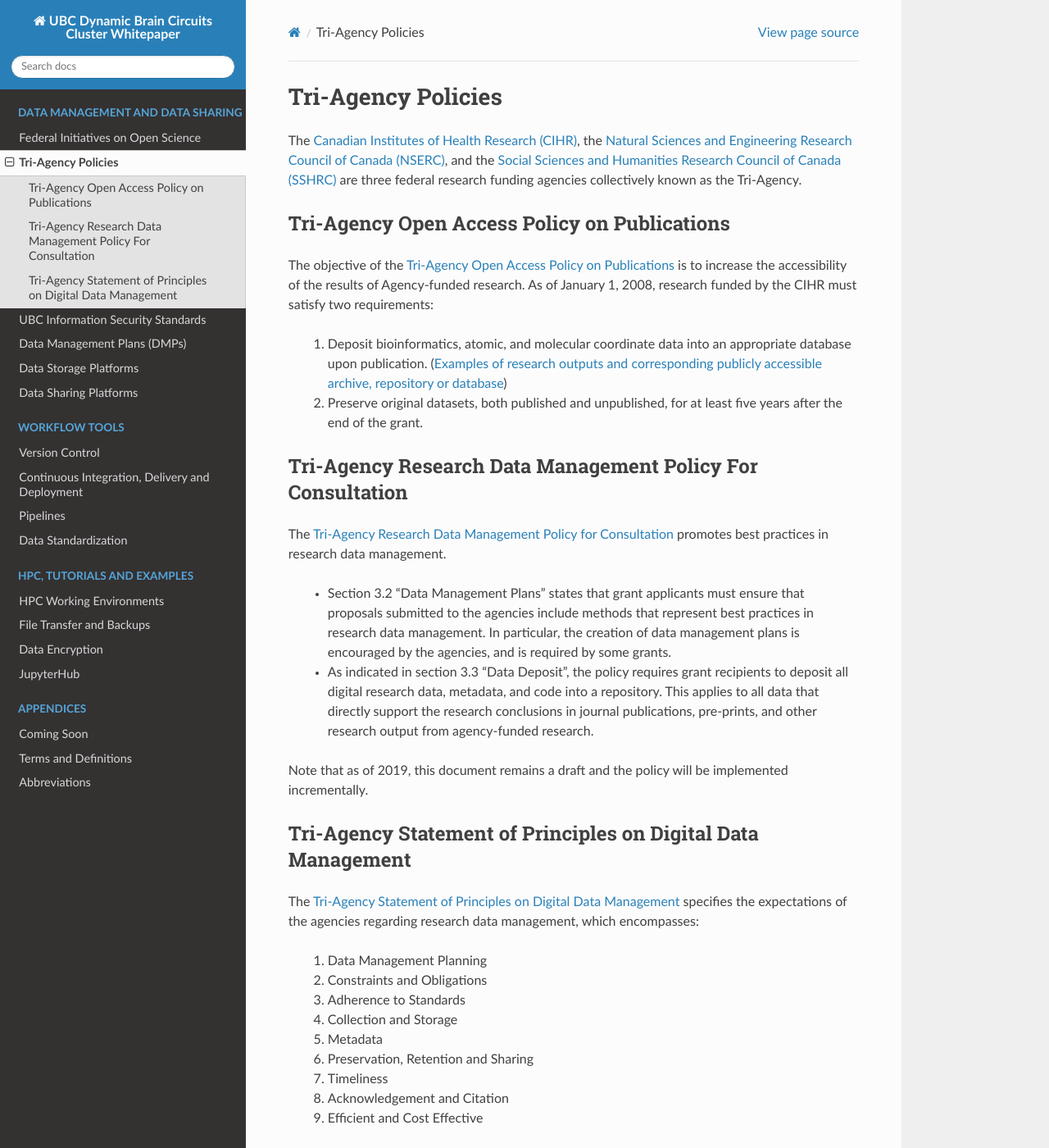
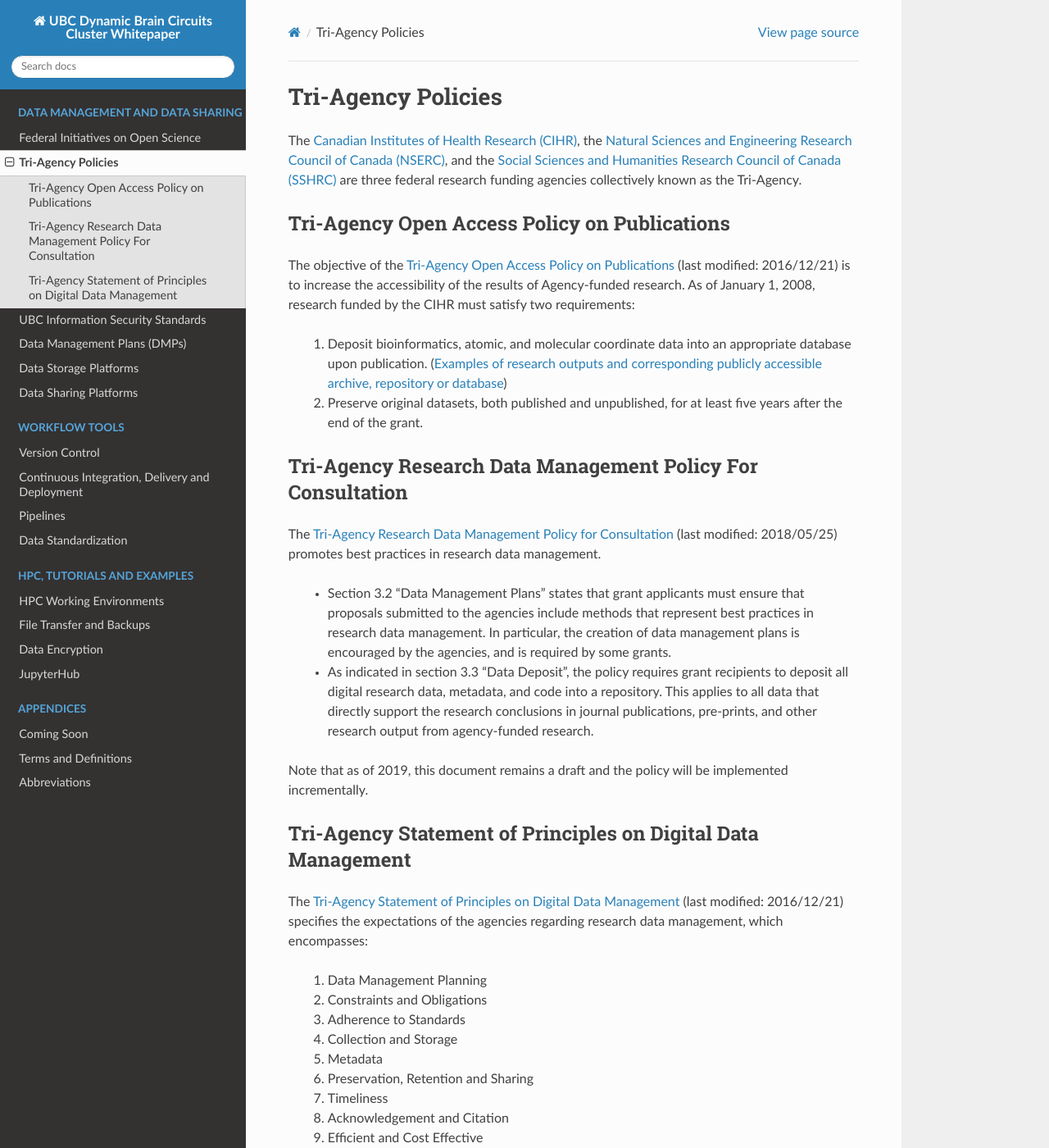
Before and after one commit to ubcbraincircuits/whitepaper, a Sphinx documentation site: the page built from source/ethics_legal/tri-agency.rst, in a window 1280 px wide and 1400 px high. Shown: the whole window at 82% size. Built offline with Sphinx 7.4.7 and the Read the Docs theme 2.0.0, drawn with Linux system fonts in a browser that asks for light colours; pages that are not in the unit, such as notebooks, are missing from menus.

Commit message:
Add dates of last modification

```diff
--- a/source/ethics_legal/tri-agency.rst
+++ b/source/ethics_legal/tri-agency.rst
@@ -10,7 +10,7 @@
 ---------------------------------------------
 
 The objective of the `Tri-Agency Open Access Policy on Publications <http://www.science.gc.ca/eic/site/063.nsf/eng/h_F6765465.html>`_
-is to increase the accessibility of the results of Agency-funded research. As of January 1, 2008, research funded by the CIHR
+(last modified: 2016/12/21) is to increase the accessibility of the results of Agency-funded research. As of January 1, 2008, research funded by the CIHR
 must satisfy two requirements:
 
 	1. Deposit bioinformatics, atomic, and molecular coordinate data into an appropriate database upon publication. (`Examples of research outputs and corresponding publicly accessible archive, repository or database <http://www.science.gc.ca/eic/site/063.nsf/eng/h_94D49094.html>`_)
@@ -19,7 +19,7 @@
 Tri-Agency Research Data Management Policy For Consultation
 -----------------------------------------------------------
 
-The `Tri-Agency Research Data Management Policy for Consultation <http://science.gc.ca/eic/site/063.nsf/eng/h_97610.html>`_
+The `Tri-Agency Research Data Management Policy for Consultation <http://science.gc.ca/eic/site/063.nsf/eng/h_97610.html>`_ (last modified: 2018/05/25)
 promotes best practices in research data management.
 
 	- Section 3.2 “Data Management Plans” states that grant applicants must ensure that proposals submitted to the agencies include methods that represent best practices in research data management. In particular, the creation of data management plans is encouraged by the agencies, and is required by some grants.
@@ -31,7 +31,7 @@
 -------------------------------------------------------------
 
 The `Tri-Agency Statement of Principles on Digital Data Management <http://www.science.gc.ca/eic/site/063.nsf/eng/h_83F7624E.html>`_
-specifies the expectations of the agencies regarding research data management, which encompasses:
+(last modified: 2016/12/21) specifies the expectations of the agencies regarding research data management, which encompasses:
 
 	1. Data Management Planning
 	2. Constraints and Obligations
```
